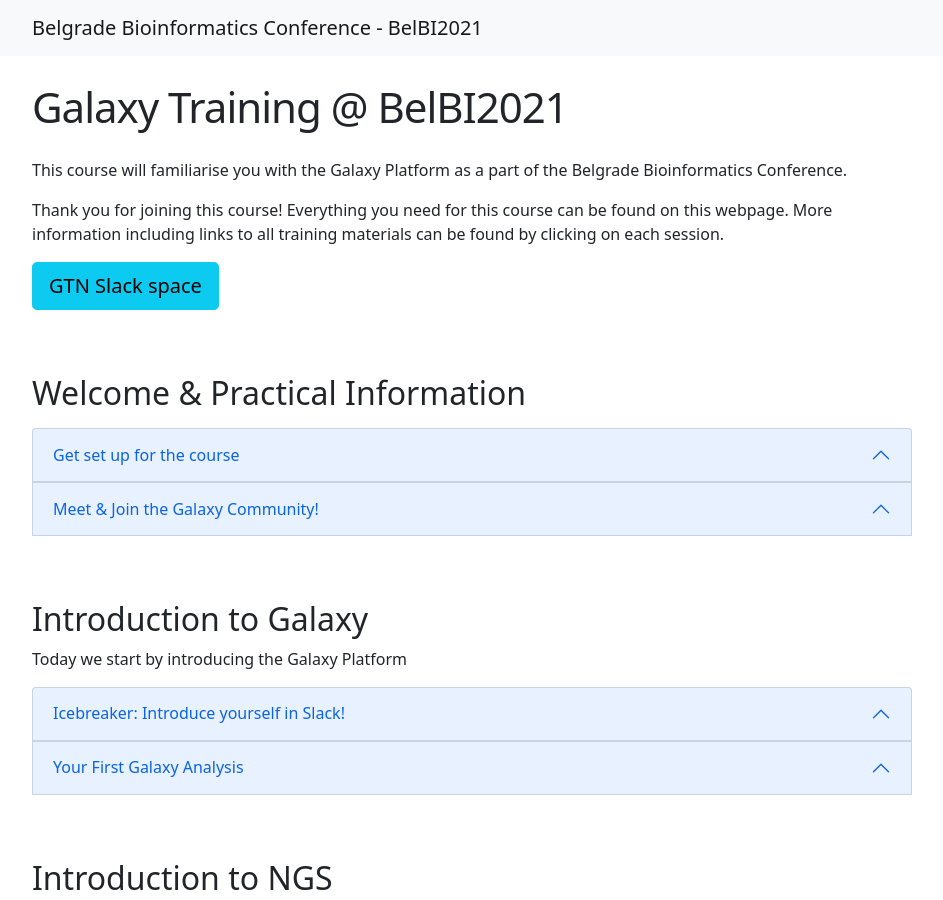
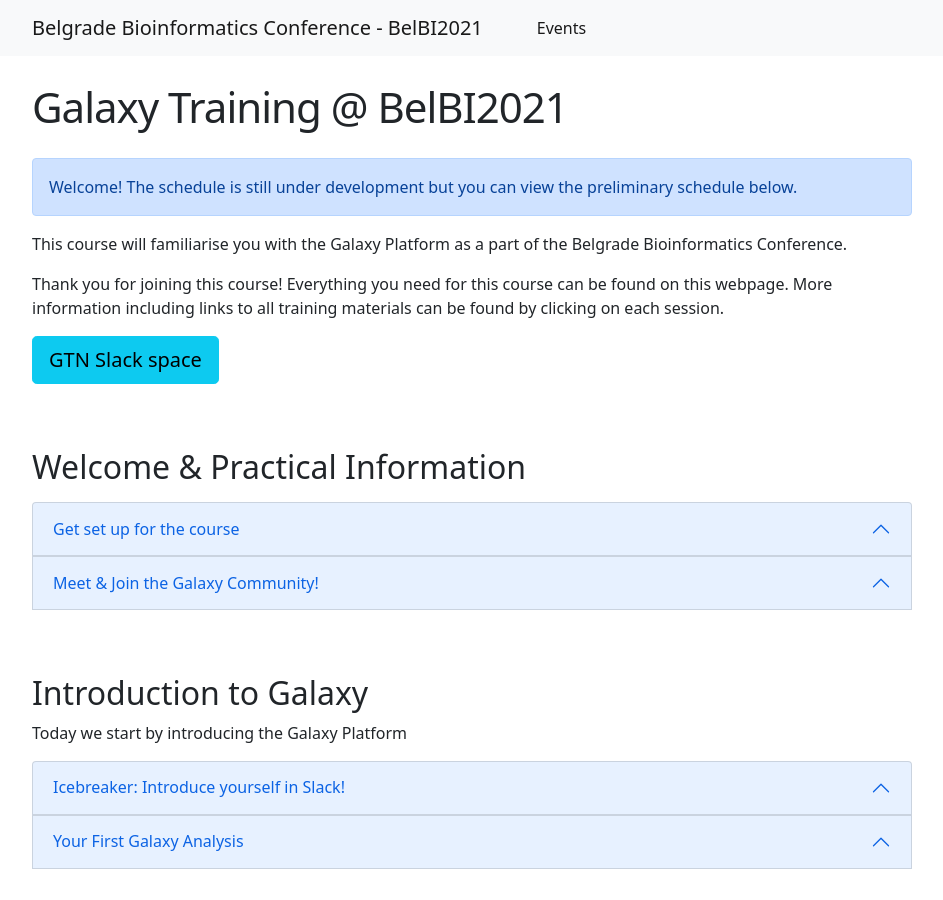
Before and after one commit to subinamehta/galaxy-workshop, a Jekyll site: the page built from events/belbi-2021.md, in a window 1280 px wide and 900 px high. Shown: the whole window, without its empty margins (168-1111 px from the left). Built offline with Jekyll 4.4.1, drawn with Linux system fonts in a browser that asks for light colours.

Commit message:
Updates for logo, buttons, etc.

```diff
--- a/_config.yml
+++ b/_config.yml
@@ -17,7 +17,7 @@ materials:
 support:
   platform: Slack
   link: "https://gtnsmrgsbord.slack.com/"
-  join_link:
+  join_link: "https://join.slack.com/t/gtnsmrgsbord/shared_invite/zt-qlcyf4z9-oWwkRDYEoyoSGyp4abalJw"
   icebreaker_channel: "#social"
   feedback_channel: "#feedback"
 
@@ -25,7 +25,6 @@ support:
 video:
   platform: YouTube
   url_prefix: "https://youtu.be/" # this will be prepended to the video ids you put in the schedule
-
 
 # social
 twitter_username: gxy-training
--- a/_includes/header.html
+++ b/_includes/header.html
@@ -14,7 +14,7 @@
     <div class="collapse navbar-collapse" id="navbarNav">
       <ul class="navbar-nav">
         <li class="nav-item">
-           <!--<a class="nav-link active" aria-current="page" href="program">Program</a>-->
+		   <a class="nav-link active" aria-current="page" href="events">Events</a>
         </li>
 	    <!-- Want to add more pages to the top menu bar? add them here.
         <li class="nav-item">
--- a/_includes/session_materials.html
+++ b/_includes/session_materials.html
@@ -41,7 +41,7 @@
   <!-- logo -->
   <div class="col-sm-5">
    <div style="position: relative;top: 50%;transform: translateY(-50%);">
-    <img class="card-img" src="{{site.baseurl}}/{{site.gtn_logo}}" alt="GTN logo">
+    <img class="card-img" src="{{site.baseurl}}/{{site.materials.logo}}" alt="GTN logo">
    </div>
   </div>
   <!-- end logo -->
--- a/_layouts/event.html
+++ b/_layouts/event.html
@@ -1,6 +1,14 @@
 ---
 layout: page
 ---
+
+{% if page.event_state == "wip" %}
+<div class="alert alert-primary">Welcome! The schedule is still under development but you can view the preliminary schedule below.</div>
+{% elsif page.event_state == "running" %}
+<div class="alert alert-success">Welcome! The course has started!</div>
+{% elsif page.event_state == "done" %}
+<div class="alert alert-danger">Welcome! The course has ended, but you can still work through the materials on your own.</div>
+{% endif %}
 
 {{ content }}
 
```
Also changed, not shown: events/belbi-2021.md (+1 -0 lines).
